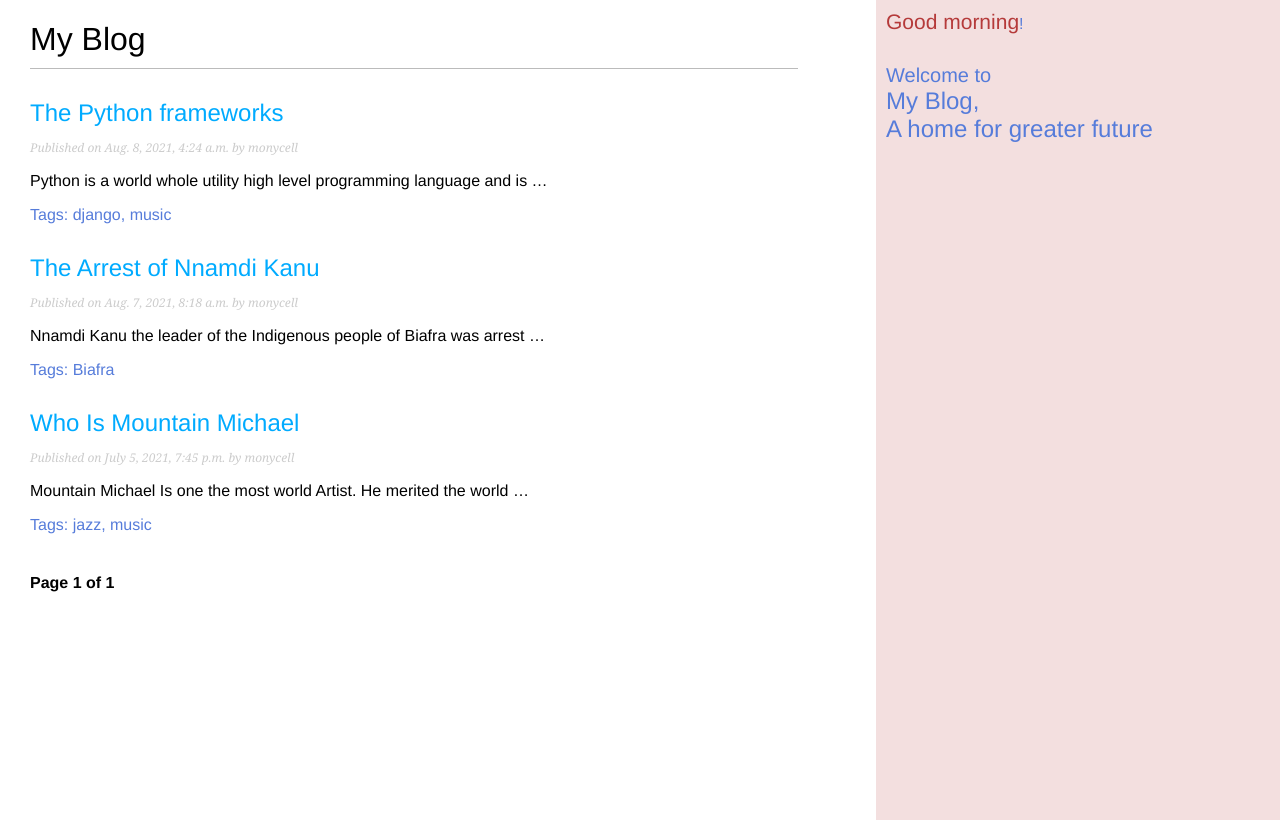
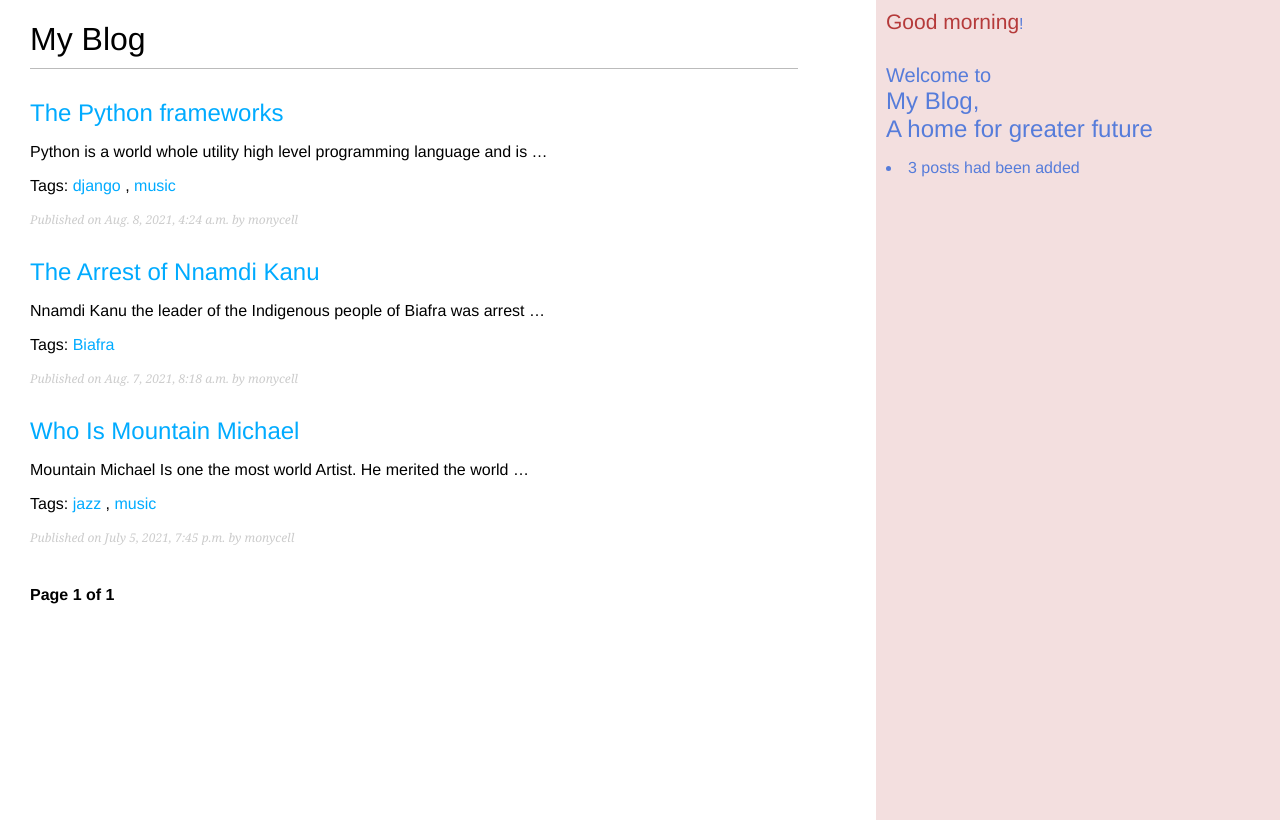
Before and after one commit to Mountain-Michaelle/Blog_Site, a Django app: page /blog/ in a window 1280 px wide. Run offline with Django 3.2, Linux system fonts and the light colour scheme; data comes from the database, SQL or seed files in the repository; both versions use the stored data as it was after the commit; parts of the project's set-up code (start-up, migrations or seed data) failed here and were passed over.

Commit message:
template tag

```diff
--- a/blogs/static/css/blogs.css
+++ b/blogs/static/css/blogs.css
@@ -103,10 +103,14 @@ input[type=submit] {
     background: #efefef;
 }
 
+.text {
+    color: rgb(117, 230, 17)
+}
+
 .comment .info {
     font-weight: bold;
     font-size: 12px;
-    color: #666;
+    color: rgb(133, 216, 228);
 }
 
 #comment_body {
@@ -121,3 +125,7 @@ input[type=submit] {
 p.tags {
     color: rgb(86, 124, 218);
 }
+
+#comment {
+    text-indent: 20px;
+}
--- a/blogs/templates/blogs/base.html
+++ b/blogs/templates/blogs/base.html
@@ -1,3 +1,4 @@
+{% load blog_tags %}
 {% load static %}
  <!DOCKTYPE html >
 <html>
@@ -11,6 +12,9 @@
      <span id="greeting">Welcome </span>!</div>
     <h2> <div id="tite"> Welcome to </div> My Blog,<br/>
         A home for greater future</h2>
+        <p>
+        <li> {% total_posts %} posts had been added </li>
+        </p>
   </div>
   <div id="content">
 
--- a/blogs/templates/blogs/post/list.html
+++ b/blogs/templates/blogs/post/list.html
@@ -4,17 +4,30 @@
 
 {% block content %}
 <h1>My Blog</h1>
+
+ {% if tag %}
+      <h2> Post tagged with "{{ tag.name }}" </h2>
+  {% endif %}
+
+
   {% for post in posts %}
     <h2>
       <a href="{{ post.get_absolute_url }}">
       {{ post.title }}
       </a>
       </h2>
-      <p class="date">
+          <block> {{ post.body|truncatewords:12|linebreaks }}</block>
+          <p class="tag">
+  Tags:
+  {% for tag in post.tags.all %}
+    <a href="{% url 'blogs:post_list_by_tag' tag.slug %}">
+      {{ tag.name }}
+    </a>
+   {% if not forloop.last %}, {% endif %}
+  {% endfor %}
+</p>
+   <p class="date">
       Published on {{post.publish}} by {{post.author}}
-      </p>
-     <block> {{ post.body|truncatewords:12|linebreaks }}</block>
-     <p class="tags">Tags: {{ post.tags.all|join:", " }} </p>
   {% endfor %}
-  {% include "blogs/pagination.html" with page=page_obj %}
+  {% include "blogs/pagination.html" with page=posts %}
 {% endblock content %}
--- /dev/null
+++ b/blogs/templatetags/blog_tags.py
@@ -0,0 +1,17 @@
+from django import template
+from . .models import Post
+
+
+""" Starting by creating a simple tag that will retrieve
+all the post """
+register = template.Library()
+
+@register.simple_tag
+def total_posts():
+    return Post.objects.count()
+
+
+@register.inclusion_tag('blogs/pos/latest_posts.html')
+def show_latest(count=5):
+    latest_posts = Post.objects.order_by('=publish')[:count]
+    return{'latest_posts': latest_posts}
--- a/blogs/urls.py
+++ b/blogs/urls.py
@@ -3,7 +3,9 @@ from . import views
 app_name = 'blogs'
 
 urlpatterns = [
-    path('', views.PostListView.as_view(), name='post_list'),
+    path('', views.post_list, name='post_list'),
+    path('tag/<slug:tag_slug>/', views.post_list, name='post_list_by_tag'),
+   # path('', views.PostListView.as_view(), name='post_list'),
     path('<int:year>/<int:month>/<int:day>/<slug:post>/',
         views.post_details, name='post_detail'),
     path('<int:post_id>/share/', views.post_share, name='post_share'),
--- a/blogs/views.py
+++ b/blogs/views.py
@@ -6,13 +6,15 @@ from django.views.generic import ListView
 from .forms import EmailPostForm, CommentForm
 from django.core.mail import send_mail
 from taggit.models import Tag
+from django.db.models import Count
 
-# Create your views here.
+
+"""# Create your views here.
 class   PostListView(ListView):
     queryset = Post.objects.all()
     context_object_name = 'posts'
     paginate_by = 3
-    template_name = 'blogs/post/list.html'
+    template_name = 'blogs/post/list.html'"""
 
 
 def post_share(request, post_id):
@@ -61,7 +63,7 @@ def post_list(request, tag_slug=None):
     except EmptyPage:
         # if page is out of range deliver lase page of results
         posts = paginator.page(paginator.num_pages)
-    context = {'page': page, 'posts': posts}
+    context = {'page': page, 'posts': posts, 'tag': tag }
     return render(request,
             'blogs/post/list.html', context)
 
@@ -73,7 +75,16 @@ def post_details(request, year, month, day, post):
                                     publish__month=month,
                                     publish__day=day)
 
-    context = {'post':post}
+    # LIst of similar posts
+
+    post_tags_ids = post.tags.values_list('id', flat=True)
+    similar_posts = Post.objects.filter(tags__in=post_tags_ids)\
+                                    .exclude(id=post.id)
+    similar_posts = similar_posts.annotate(same_tags=Count('tags'))\
+                                    .order_by('-same_tags', '-publish')[:4]
+
+
+    context = {'post':post, 'similar_posts': similar_posts }
     return render(request, 'blogs/post/detail.html', context)
 
 
```
Also changed, not shown: blogs/templates/blogs/post/detail.html (+12 -2 lines), blogs/templatetags/__init__.py (added), db.sqlite3, 1 other file.
